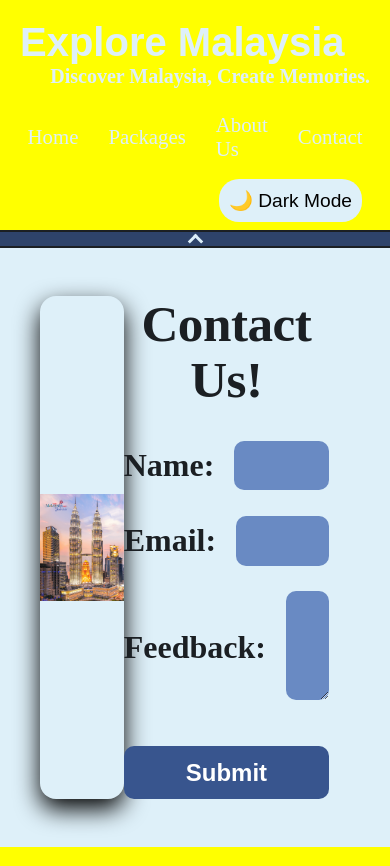
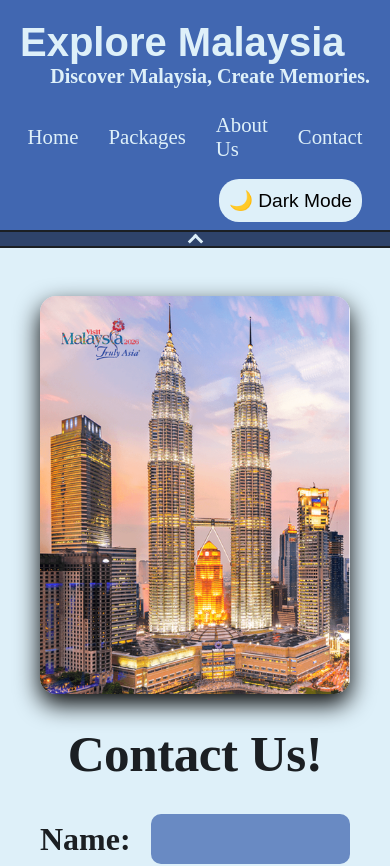
Before and after one commit to michaeltang3aaaaa/WebAndMobileAssignment1, a React (Vite) app: page /Contact in a window 390 px wide. Shown: the top 866 px of the page. Built offline with nearby package versions, Linux system fonts and the light colour scheme.

Commit message:
Media query for phone implemented

```diff
--- a/src/App.css
+++ b/src/App.css
@@ -163,13 +163,9 @@ body {
 }
 
 @media (max-width: 520px) {
-  :root {
-    --background-main: yellow;
-  }
   #AppHeader .nav-menu-item {
     padding: 0px;
     margin: 15px 0px 0px 0px;
     font-size: 1.3rem;
   }
-
 }
--- a/src/components/Contact.css
+++ b/src/components/Contact.css
@@ -135,3 +135,15 @@
   font-weight: 600;
   box-shadow: 0 4px 10px rgba(0, 0, 0, 0.05);
 }
+
+@media (max-width: 520px) {
+  .contact_card_grid {
+    grid-template-columns: 1fr;
+  }
+  .contact_card_left_image {
+    max-height: 500px;
+  }
+  .contact_card_title {
+    margin-top: 2rem;
+  }
+}
--- a/src/components/Travel_Packages.css
+++ b/src/components/Travel_Packages.css
@@ -68,6 +68,7 @@
 .travelPackageRating img {
   margin: 0 2px;
   width: 5%;
+  background-color: var(--background-dark-main);
 }
 
 @media (max-width: 520px) {
```
